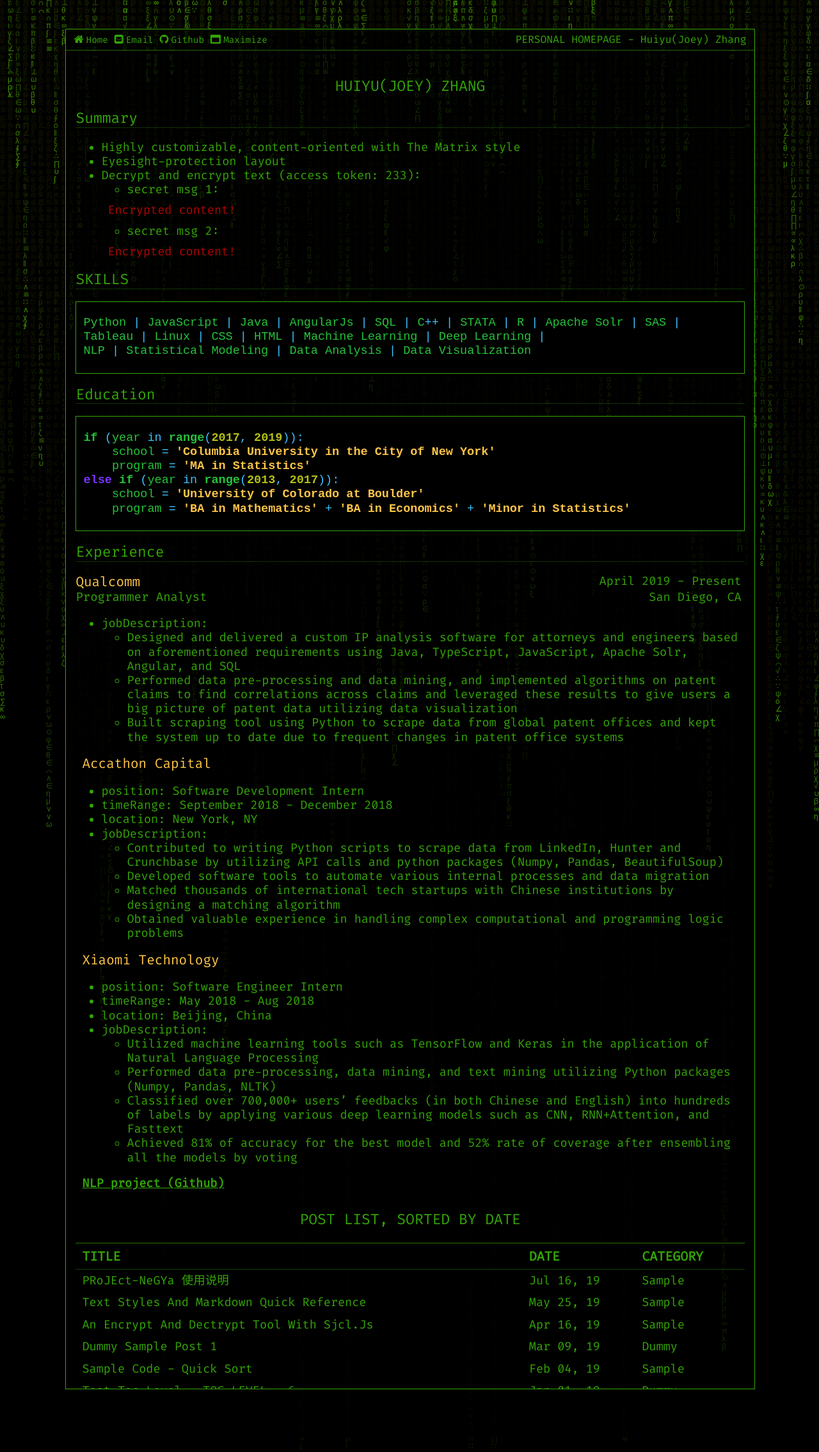
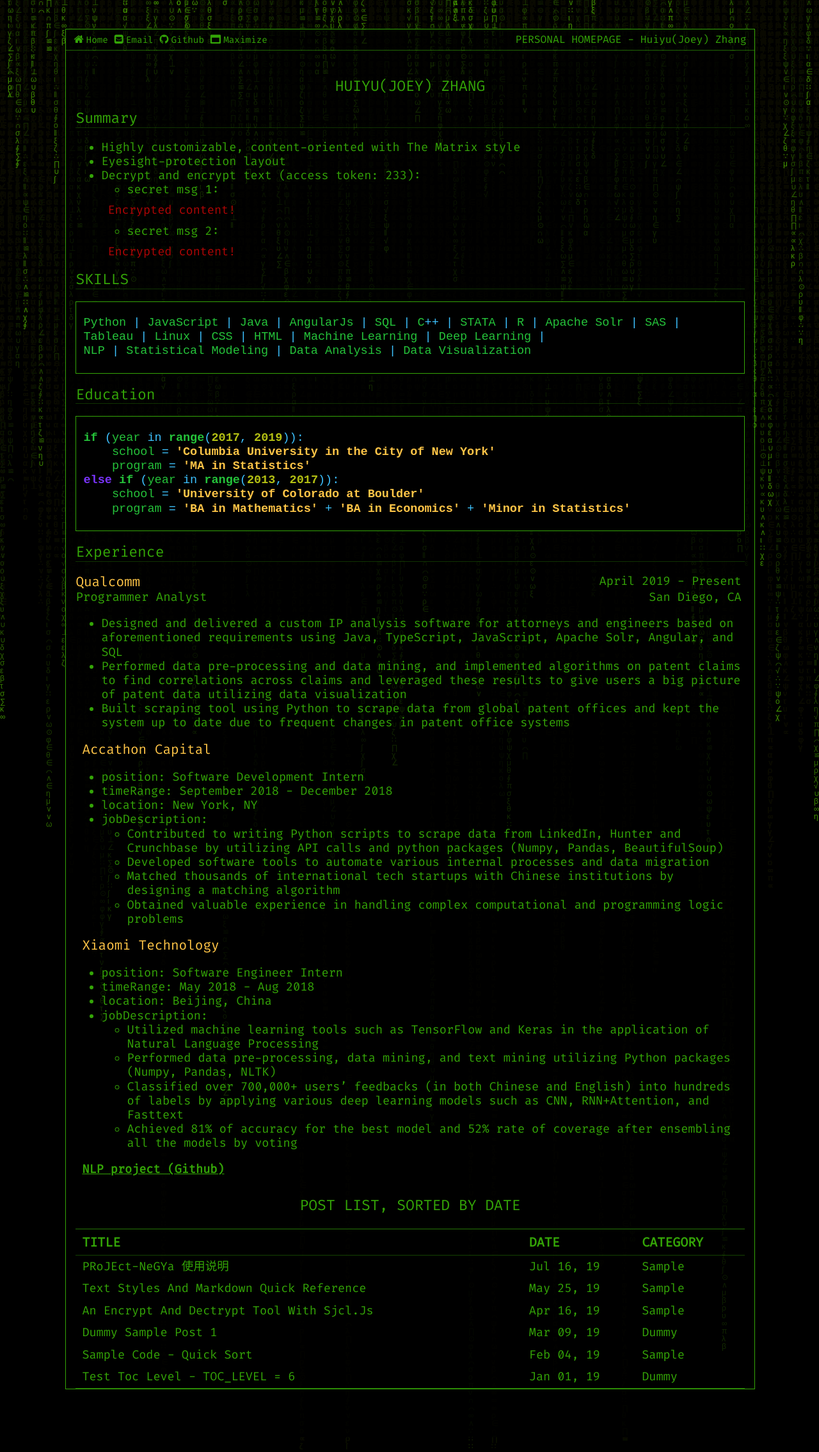
Before and after one commit to Jooooooooooey/Jooooooooooey.github.io, a Jekyll site: the page built from pages/index.md, in a window 1280 px wide. Shown: the whole page at 64% size. Built offline with Jekyll 4.4.1, drawn with Linux system fonts in a browser that asks for light colours.

Commit message:
Update index.md

```diff
--- a/pages/index.md
+++ b/pages/index.md
@@ -45,11 +45,10 @@ permalink: /
 
 ## Experience
 <div><span style="color:#ffc547; font-size:21px"> Qualcomm </span><span style="position:absolute; right:20px"> April 2019 - Present</span></div>
-<div><span style="font-size:19px">Programmer Analyst</span><span style="position:absolute; right:20px">San Diego, CA</span></div>
-* jobDescription:
-	* Designed and delivered a custom IP analysis software for attorneys and engineers based on aforementioned requirements using Java, TypeScript, JavaScript, Apache Solr, Angular, and SQL
-	* Performed data pre-processing and data mining, and implemented algorithms on patent claims to find correlations across claims and leveraged these results to give users a big picture of patent data utilizing data visualization
-	* Built scraping tool using Python to scrape data from global patent offices and kept the system up to date due to frequent changes in patent office systems
+<div><span style="font-size:19px; left:20px">Programmer Analyst</span><span style="position:absolute; right:20px">San Diego, CA</span></div>
+* Designed and delivered a custom IP analysis software for attorneys and engineers based on aforementioned requirements using Java, TypeScript, JavaScript, Apache Solr, Angular, and SQL
+* Performed data pre-processing and data mining, and implemented algorithms on patent claims to find correlations across claims and leveraged these results to give users a big picture of patent data utilizing data visualization
+* Built scraping tool using Python to scrape data from global patent offices and kept the system up to date due to frequent changes in patent office systems
 
 
 <span style="color:#ffc547; font-size:21px"> Accathon Capital </span>
```
